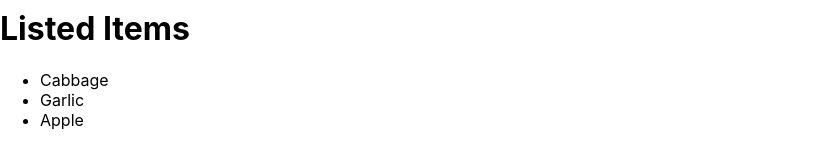
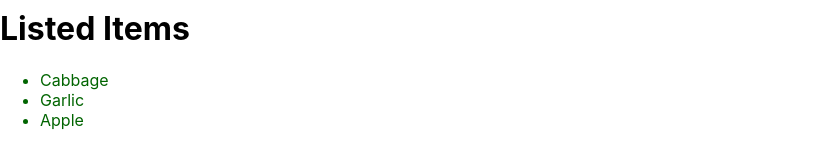
Before and after one commit to ROSHAN058/React_basic, a React (Create React App) app: page / in a window 1280 px wide. Shown: the part 394-562 px from the top of the page, without its empty margins (0-827 px from the left). Built offline with nearby package versions, Linux system fonts and the light colour scheme.

Commit message:
added colour

```diff
--- a/src/App.js
+++ b/src/App.js
@@ -11,9 +11,14 @@ const products = [
   { title: 'Apple', id: 3 },
 ];
 const listItems = products.map(product =>
-  <li key={product.id}>
-    {product.title}
-  </li>
+  <li
+  key={product.id}
+  style={{
+    color: product.isFruit ? 'magenta' : 'darkgreen'
+  }}
+>
+  {product.title}
+</li>
 );
 function MyButton() {
   return (
```
